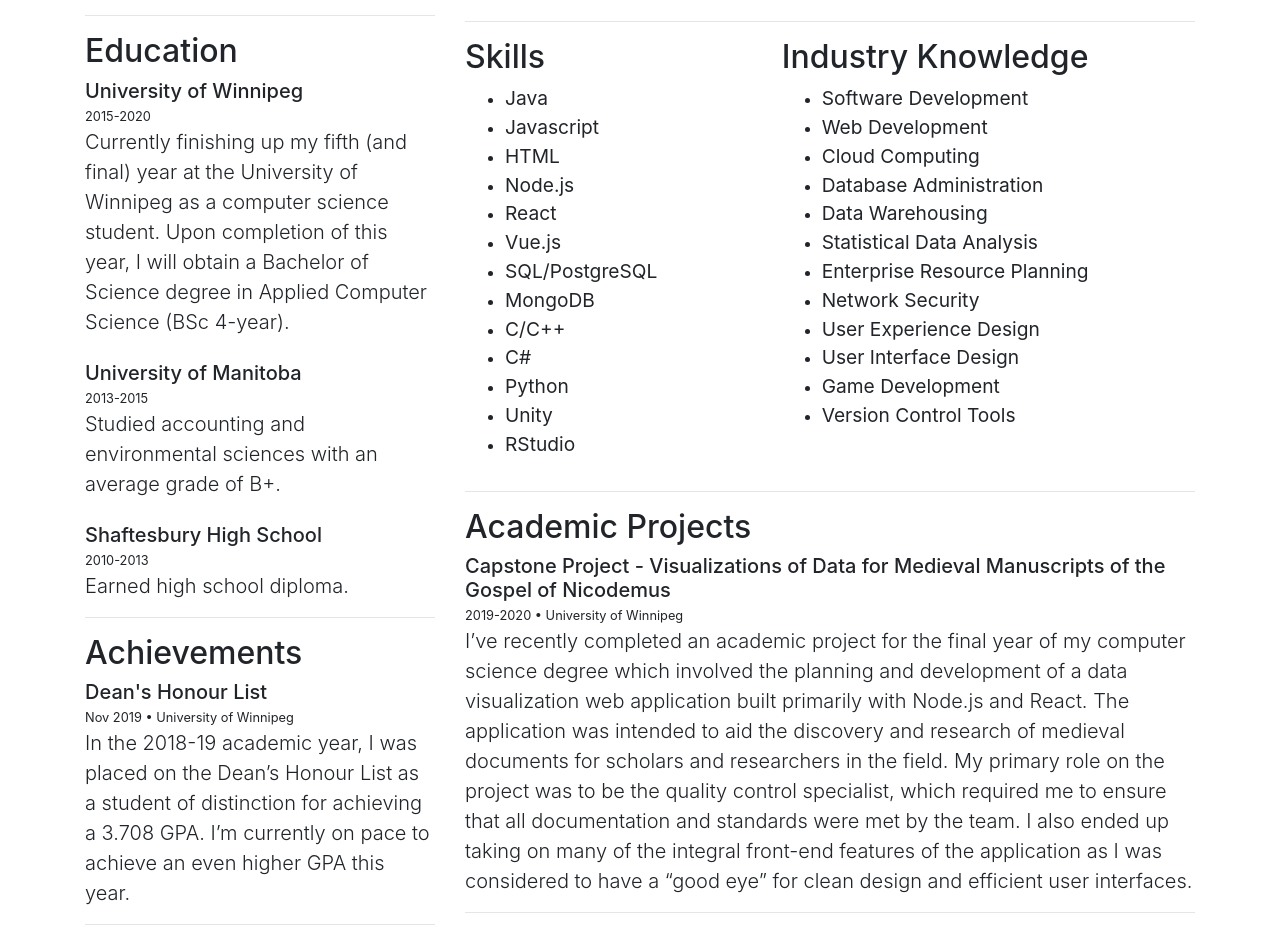
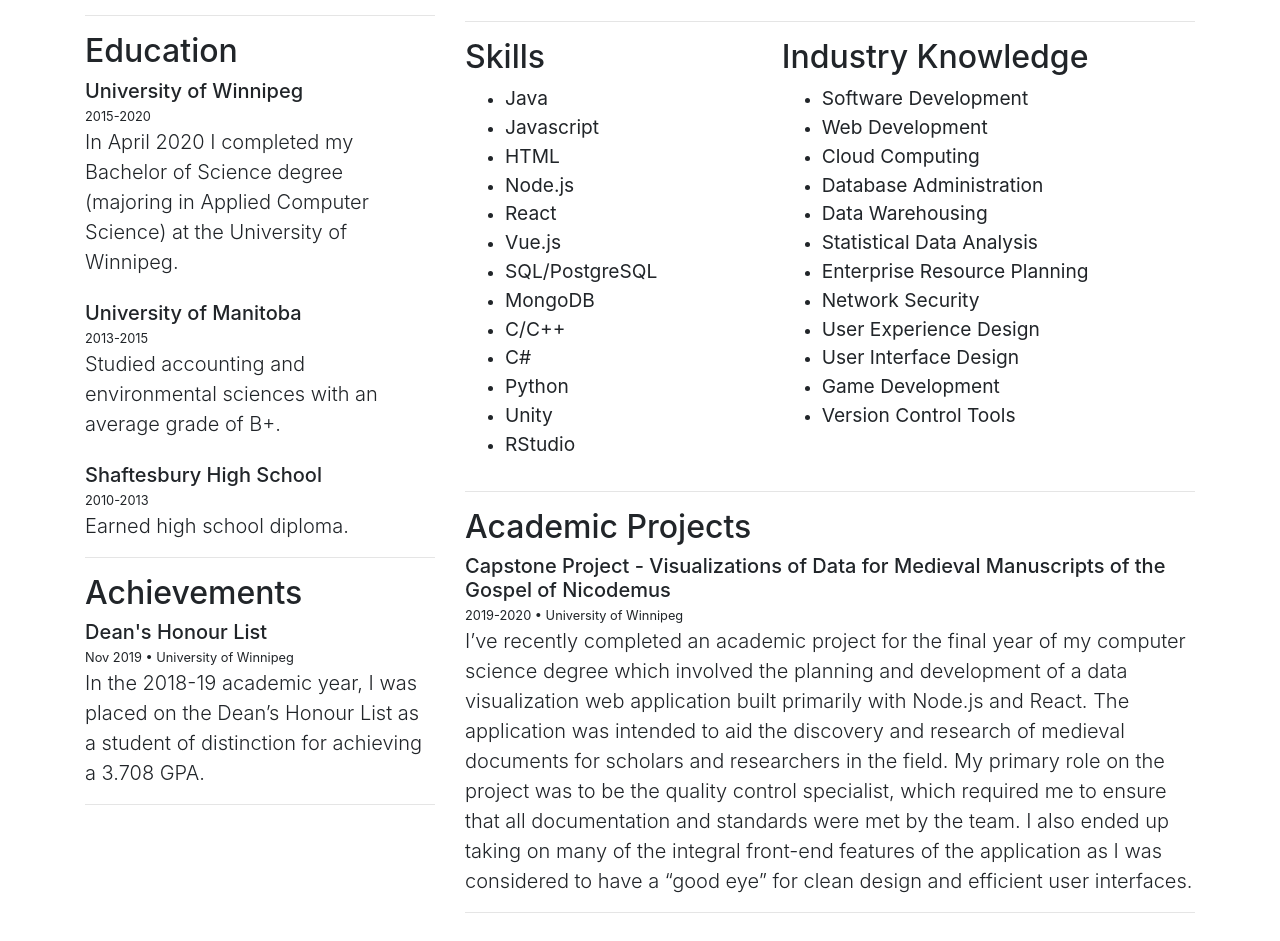
Before and after one commit to LukeAhrensTownsend/LukeAhrensTownsend.github.io, a Vue app: page /#/resume in a window 1280 px wide. Shown: the part 683-1624 px from the top of the page. Built offline with nearby package versions, Linux system fonts and the light colour scheme; no server answers; what vue-head would draw is missing.

Commit message:
Edit resume content

```diff
--- a/src/views/Resume.vue
+++ b/src/views/Resume.vue
@@ -35,7 +35,7 @@
           <small>2015-2020</small>
           <div
             class="lead"
-          >Currently finishing up my fifth (and final) year at the University of Winnipeg as a computer science student. Upon completion of this year, I will obtain a Bachelor of Science degree in Applied Computer Science (BSc 4-year).</div>
+          >In April 2020 I completed my Bachelor of Science degree (majoring in Applied Computer Science) at the University of Winnipeg.</div>
 
           <br />
 
@@ -58,7 +58,7 @@
           <small>Nov 2019 &#x2022; University of Winnipeg</small>
           <div
             class="lead"
-          >In the 2018-19 academic year, I was placed on the Dean’s Honour List as a student of distinction for achieving a 3.708 GPA. I’m currently on pace to achieve an even higher GPA this year.</div>
+          >In the 2018-19 academic year, I was placed on the Dean’s Honour List as a student of distinction for achieving a 3.708 GPA.</div>
 
           <hr />
         </b-col>
```
